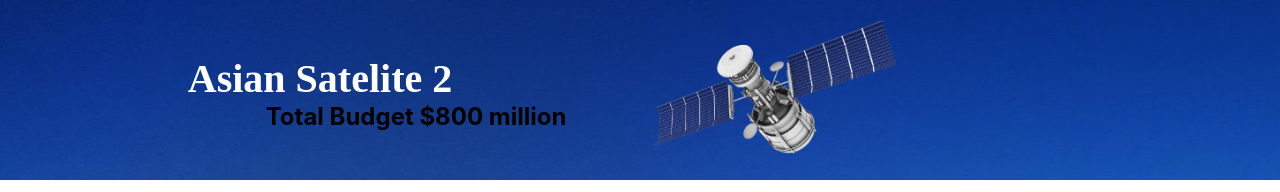
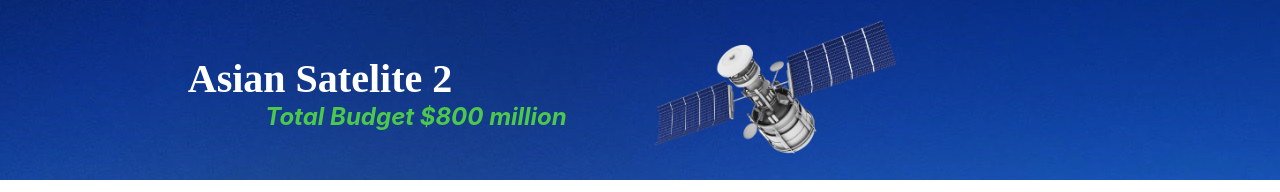
Before and after one commit to shuvo-h/learn_v2, a React (Create React App) app: page / in a window 1280 px wide. Shown: the top 192 px of the page. Built offline with nearby package versions, Linux system fonts and the light colour scheme.

Commit message:
readme added

```diff
--- a/src/Components/Header/header.css
+++ b/src/Components/Header/header.css
@@ -14,6 +14,8 @@
 .project-budget{
     margin-top: 0;
     transform: translateX(15%);
+    color: rgb(76, 200, 76);
+    font-style: italic;
 }
 .banner{
     height: 180px;
```
Also changed, not shown: 1 other file (tests, documents, lock files or other folders).
